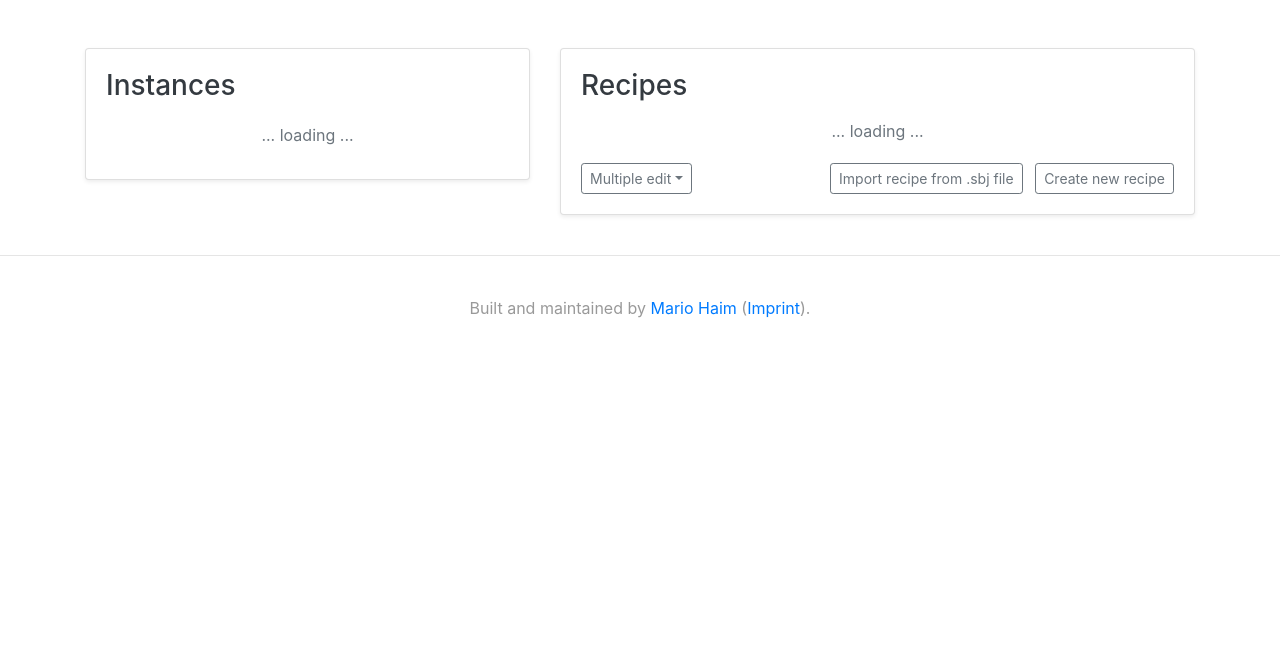
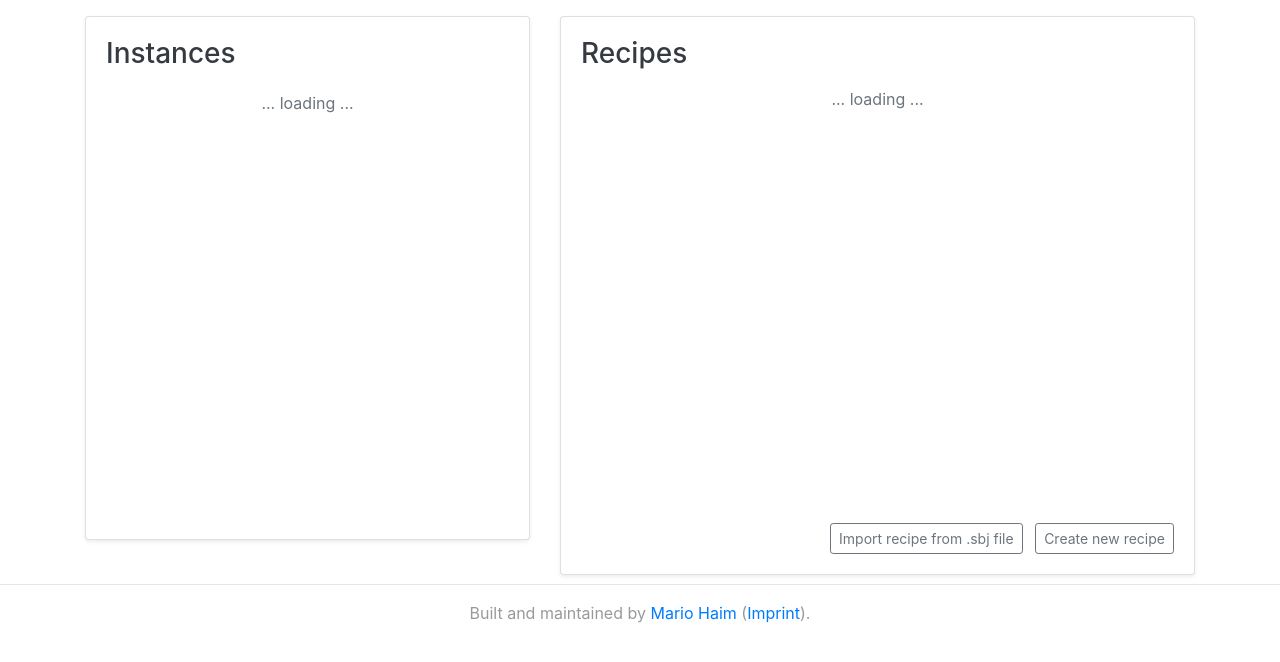
Before and after one commit to MarHai/ScrapeBot, a Python web app: template web/templates/main/dashboard.html in a window 1280 px wide. Shown: the part 69-731 px from the top of the page. Run offline with Jinja, Linux system fonts and the light colour scheme; the template is opened without the code that fills it: most values are stand-ins (such as "Sample title", 1, 10 or a date in 2020); some libraries are stand-ins or nearby versions.

Commit message:
web frontend visually slightly improved (vertical scrolling)

```diff
--- a/web/static/style.css
+++ b/web/static/style.css
@@ -20,8 +20,17 @@
     border-bottom: 0;
 }
 
+.main-row {
+    height: 70vh;
+}
+
+.main-row .card .list-group {
+    height: 55vh;
+    overflow-y: auto;
+}
+
 footer {
-    padding: 2.5rem 0;
+    padding: 1rem 0 0 0;
     color: #999;
     text-align: center;
     border-top: .05rem solid #e5e5e5;
--- a/web/templates/base.html
+++ b/web/templates/base.html
@@ -10,7 +10,7 @@
     <meta name="mobile-web-app-capable" content="yes">
     <meta name="apple-mobile-web-app-capable" content="yes">
 
-    <title>ScrapeBot Administration</title>
+    <title>ScrapeBot</title>
 
     <link rel="apple-touch-icon" sizes="57x57" href="{{ url_for('static', filename='icon/apple-icon-57x57.png') }}">
     <link rel="apple-touch-icon" sizes="60x60" href="{{ url_for('static', filename='icon/apple-icon-60x60.png') }}">
@@ -53,10 +53,10 @@
         </div>
     </header>
 
-    <div class="container pt-5">
+    <div class="container pt-3">
         {% with messages = get_flashed_messages() %}
         {% if messages %}
-            <div class="jumbotron p-4 text-white rounded bg-dark mb-3">
+            <div class="jumbotron p-4 text-white rounded bg-dark mb-2">
                 {% for message in messages %}
                     <p class="lead my-1">{{ message }}</p>
                 {% endfor %}
@@ -67,7 +67,7 @@
         {% block content %}{% endblock %}
     </div>
 
-    <footer class="mt-3">
+    <footer class="mt-2">
         <p>Built and maintained by <a href="https://haim.it">Mario Haim</a> (<a href="{{ url_for('main.imprint') }}">Imprint</a>).</p>
     </footer>
 
--- a/web/templates/main/dashboard.html
+++ b/web/templates/main/dashboard.html
@@ -10,7 +10,7 @@
         {{ form_download.submit(class_="btn btn-link") }}
     </form>
 </div>
-<div class="row">
+<div class="row main-row">
     <div class="col-5">
         <div class="card flex-md-row mb-4 shadow-sm">
             <div class="card-body">
@@ -33,7 +33,7 @@
                         <a href="{{ url_for('main.recipe') }}"
                            class="btn btn-sm btn-outline-secondary">Create new recipe</a>
                     </div>
-                    <div class="dropdown">
+                    <div class="dropdown d-none">
                         <a class="btn btn-sm btn-outline-secondary dropdown-toggle" id="recipe_action" role="button"
                            data-toggle="dropdown" aria-haspopup="true" aria-expanded="false" href="#">Multiple edit</a>
                         <div class="dropdown-menu" aria-labelledby="recipe_action">
```
